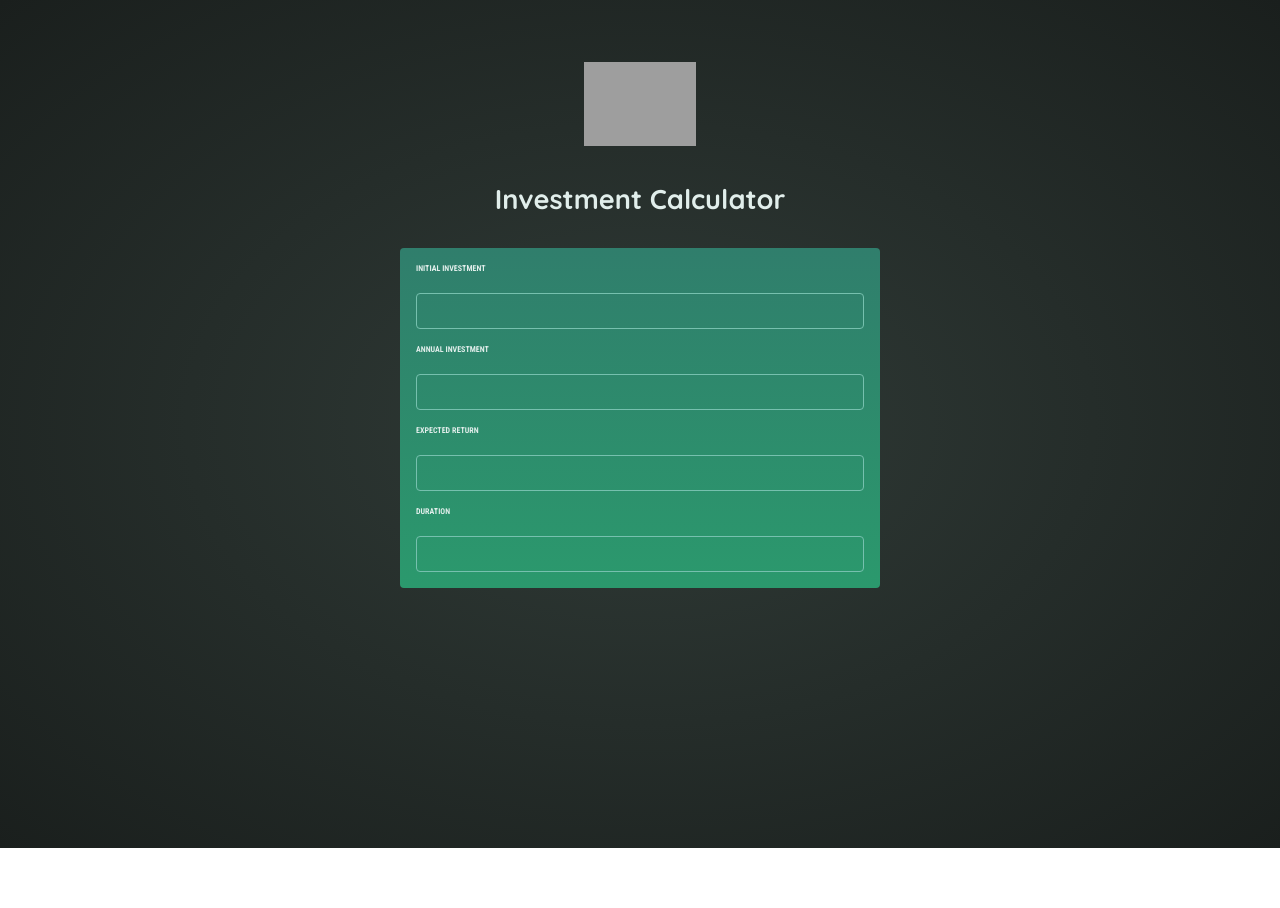
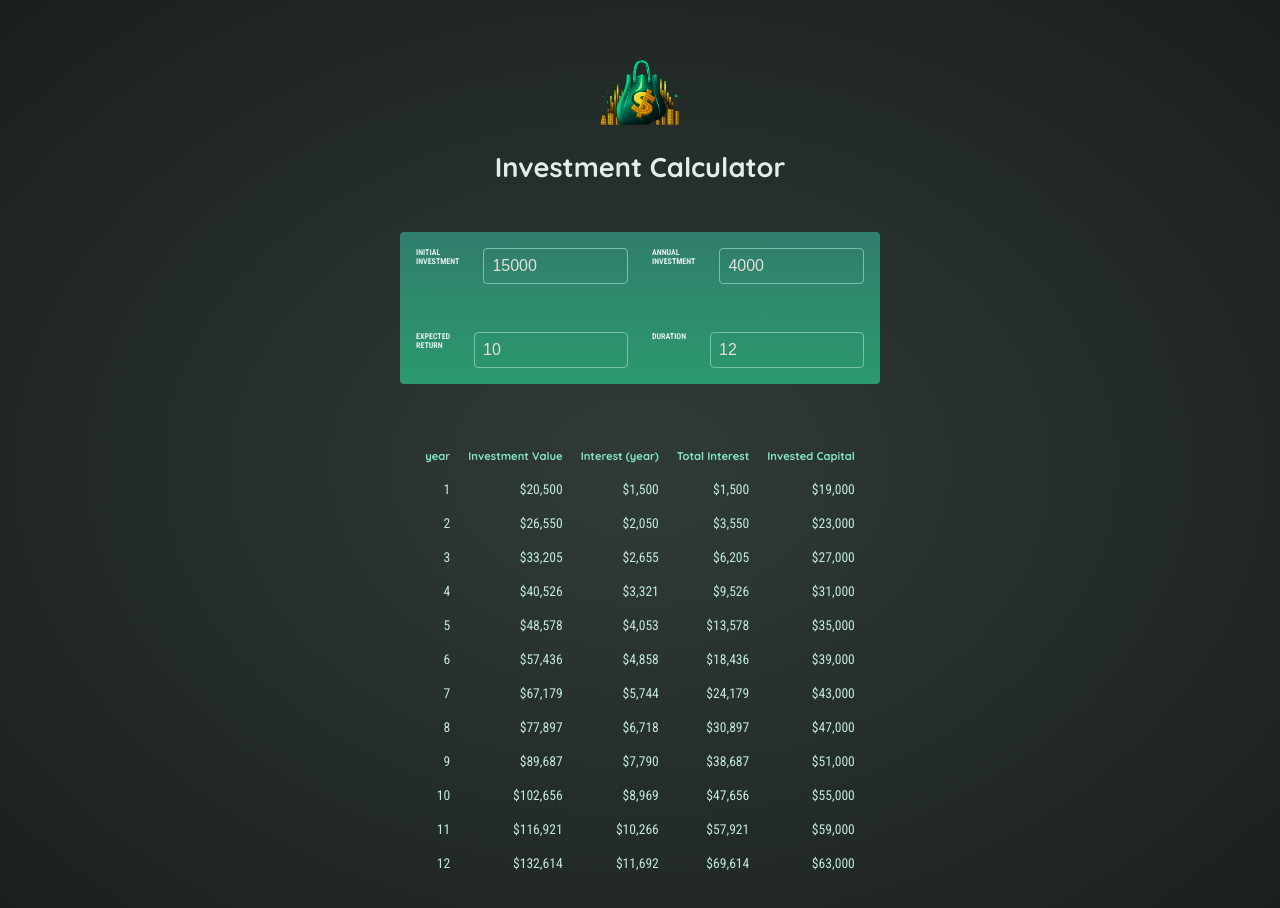
Before and after one commit to AFRIKA-001/Investment-Calculator, a React (Vite) app: page / in a window 1280 px wide. Shown: the top 908 px of the page. Before the commit the page ends 848 px from the top, so only its background shows below. Built offline with nearby package versions, Linux system fonts and the light colour scheme; grey boxes are pictures that could not be loaded.

Commit message:
rendered the user input conditionally to avoid breaking of the app

```diff
--- a/src/App.jsx
+++ b/src/App.jsx
@@ -1,11 +1,34 @@
+import { useState } from "react";
 import Header from "./components/Header";
-import CalculateInvestmentResults from "./util/investment";
+import UserInput from "./components/UserInput";
+import Results from './components/Results'
+
+
 
 function App() {
+   const [userInput, setUserInput] = useState({
+    initialInvestment:15000,
+    annualInvestment: 4000,
+    expectedReturn: 10,
+    duration:12,
+  });
+  const inputIsValid = userInput.duration >= 1;
+
+  function handleChange(inputIdentifier, newValue) {
+    setUserInput((prevUserInput) => {
+      return {
+        ...prevUserInput,
+        [inputIdentifier]: +newValue,
+      };
+    });
+  }
+
   return (
     <div>
    <Header />
-   <CalculateInvestmentResults />
+  <UserInput  userInput={userInput}   onChangeInput={handleChange} />
+
+ {inputIsValid ?  <Results  input={userInput} /> : <p className="center">please enter a duration greater than zero!</p>}
 
 
 
--- a/src/components/Header.jsx
+++ b/src/components/Header.jsx
@@ -1,5 +1,5 @@
-import investmentImg from "../src/assets/investment-calculator-logo.png";
-import UserInput from "./UserInput";
+import investmentImg from"../assets/investment-calculator-logo.png";
+
 
 
 
@@ -8,7 +8,7 @@ export default function Header(){
         <header id="header">
             <img src={investmentImg} alt="investment calculator image" />
             <h1>Investment Calculator</h1>
-            <UserInput/>
+
         </header>
     )
 }
--- /dev/null
+++ b/src/components/Results.jsx
@@ -0,0 +1,37 @@
+import { calculateInvestmentResults , formatter } from "../util/investment";
+
+export default function Results({input}){
+
+
+   const inputResult= calculateInvestmentResults(input)
+      const initialInvestment = inputResult[0].valueEndOfYear-inputResult[0].interest-inputResult[0].annualInvestment;
+
+    // console.log(inputResult)
+    return <table id="result">
+    <thead >
+        <tr>
+        <th>year</th>
+        <th>Investment Value</th>
+        <th>Interest (year)</th>
+        <th>Total Interest</th>
+        <th>Invested Capital</th>
+        </tr>
+    </thead>
+    <tbody>
+      {inputResult.map((yearData)=>{
+      const totalInterest = yearData.valueEndOfYear-yearData.annualInvestment*yearData.year-initialInvestment;
+         const totalInvestedAmount=yearData.valueEndOfYear-totalInterest;
+        return <tr key={yearData.year}>
+
+         <td>{yearData.year}</td>
+          <td>{formatter.format(yearData.valueEndOfYear)}</td>
+           <td>{formatter.format(yearData.interest)}</td>
+            <td>{formatter.format(totalInterest)}</td>
+             <td>{formatter.format(totalInvestedAmount)}</td>
+        </tr>
+      })}
+    </tbody>
+    </table>
+
+
+};
--- a/src/components/UserInput.jsx
+++ b/src/components/UserInput.jsx
@@ -1,21 +1,50 @@
 
-  export default function UserInput(){
-    return(<>
-        <div id="user-input">
-            <label htmlFor="initial-investment">Initial Investment</label>
-            <input type="text"  className="input-group"/>
-            <label htmlFor="annual-investment">Annual Investment</label>
-            <input type="text"   className="input-group"/>
-            <label htmlFor="expected-return">Expected return</label>
-            <input type="text"  className="input-group"/>
-            <label htmlFor="duration">Duration</label>
-            <input type="text"  className="input-group" />
-        </div>
-        <div>
+export default function UserInput({onChangeInput , userInput}) {
 
-        </div>
-        </>
+  return (
+    <section id="user-input">
+      <div className="input-group">
+        <label>Initial Investment</label>
+        <input
+          type="number"
+          required
+          value={userInput.initialInvestment}
+          onChange={(event) =>
+           onChangeInput("initialInvestment", event.target.value)
+          }
+        />
 
+        <label>Annual Investment</label>
+        <input
+          type="number"
+          required
+          value={userInput.annualInvestment}
+          onChange={(event) =>
+           onChangeInput("annualInvestment", event.target.value)
+          }
+        />
+      </div>
+      <div className="input-group">
+        <label>Expected Return</label>
+        <input
+          type="number"
+          required
+          onChange={(event) =>
+           onChangeInput("expectedReturn", event.target.value)
+          }
+          value={userInput.expectedReturn}
+        />
 
-    )
+        <label>Duration</label>
+        <input
+          type="number"
+          required
+          onChange={(event) =>
+           onChangeInput("duration", event.target.value)
+          }
+          value={userInput.duration}
+        />
+      </div>
+    </section>
+  );
 }
--- a/src/index.css
+++ b/src/index.css
@@ -22,8 +22,8 @@ body {
 
 
 #header img {
-  width: 7rem;
-  height: 7rem;
+  width: 5rem;
+  height: 5rem;
   object-fit: contain;
   background-color: transparent;
 
@@ -39,25 +39,27 @@ body {
   margin: 2rem auto;
   border-radius: 4px;
   background: linear-gradient(180deg, #307e6c, #2b996d);
-  display: flex;
-  justify-content: space-between;
-  flex-wrap: wrap;
-  gap:1rem ;
-}
+  display:flex ;
+  flex-direction: column;
+  justify-content: center;
+  gap:3rem ;
+
+  }
 
 .input-group {
-  display: flex;
+   display:flex;
   justify-content: space-evenly;
   gap: 1.5rem;
 }
 
 #user-input label {
-  display: block;
+  display:block;
   margin-bottom: 0.25rem;
   font-family: 'Roboto Condensed', sans-serif;
   font-size: 0.5rem;
   font-weight: bold;
   text-transform: uppercase;
+
 }
 
 #user-input input {
@@ -66,7 +68,7 @@ body {
   border: 1px solid #76c0ae;
   border-radius: 0.25rem;
   background-color: transparent;
-  color: #c2e9e0;
+  color: #e6dcdc;
   font-size: 1rem;
 }
 
--- a/src/util/investment.js
+++ b/src/util/investment.js
@@ -4,12 +4,12 @@
 // - annualInvestment: The amount invested every year
 // - expectedReturn: The expected (annual) rate of return
 // - duration: The investment duration (time frame)
-export default function CalculateInvestmentResults({
+export const calculateInvestmentResults=({
   initialInvestment,
   annualInvestment,
   expectedReturn,
   duration,
-}) {
+}) =>{
   const annualData = [];
   let investmentValue = initialInvestment;
 
@@ -30,7 +30,7 @@ export default function CalculateInvestmentResults({
 // The browser-provided Intl API is used to prepare a formatter object
 // This object offers a "format()" method that can be used to format numbers as currency
 // Example Usage: formatter.format(1000) => yields "$1,000"
-export const Formatter = new Intl.NumberFormat('en-US', {
+export const formatter = new Intl.NumberFormat('en-US', {
   style: 'currency',
   currency: 'USD',
   minimumFractionDigits: 0,
```
